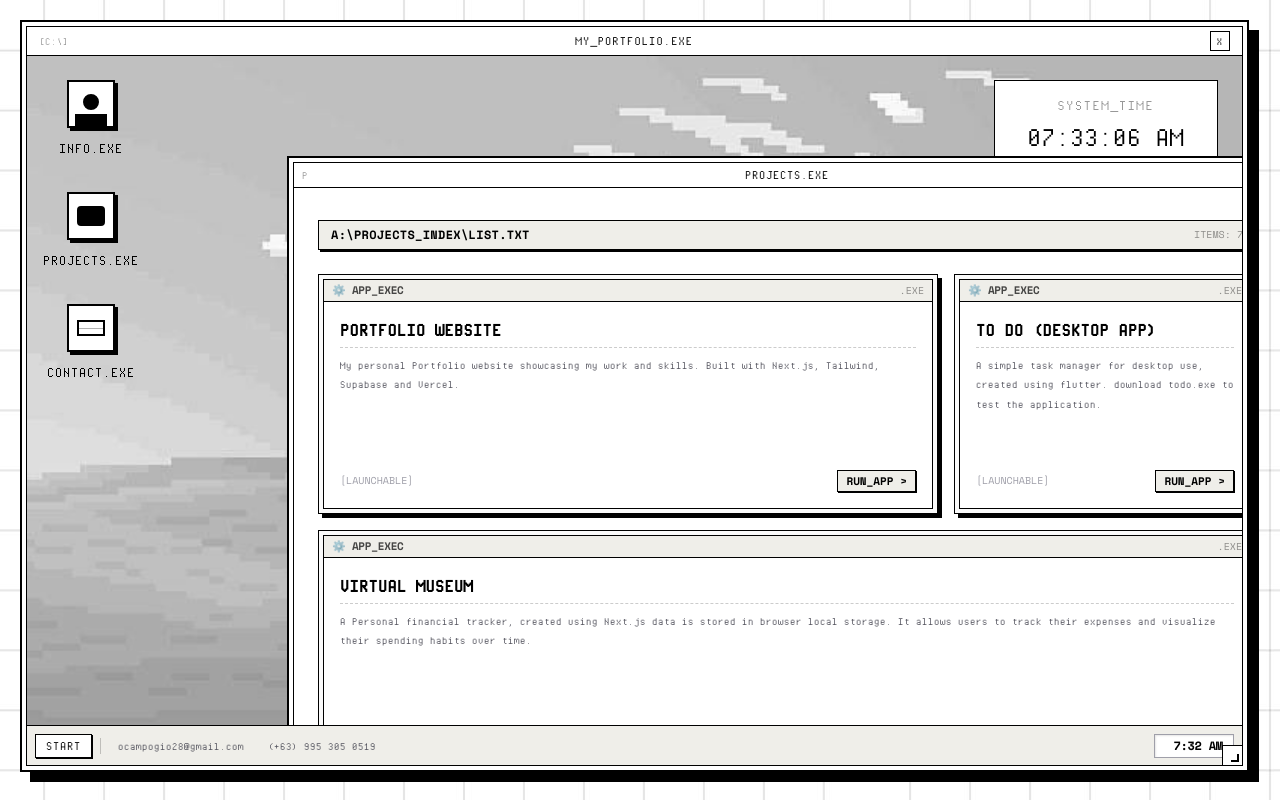
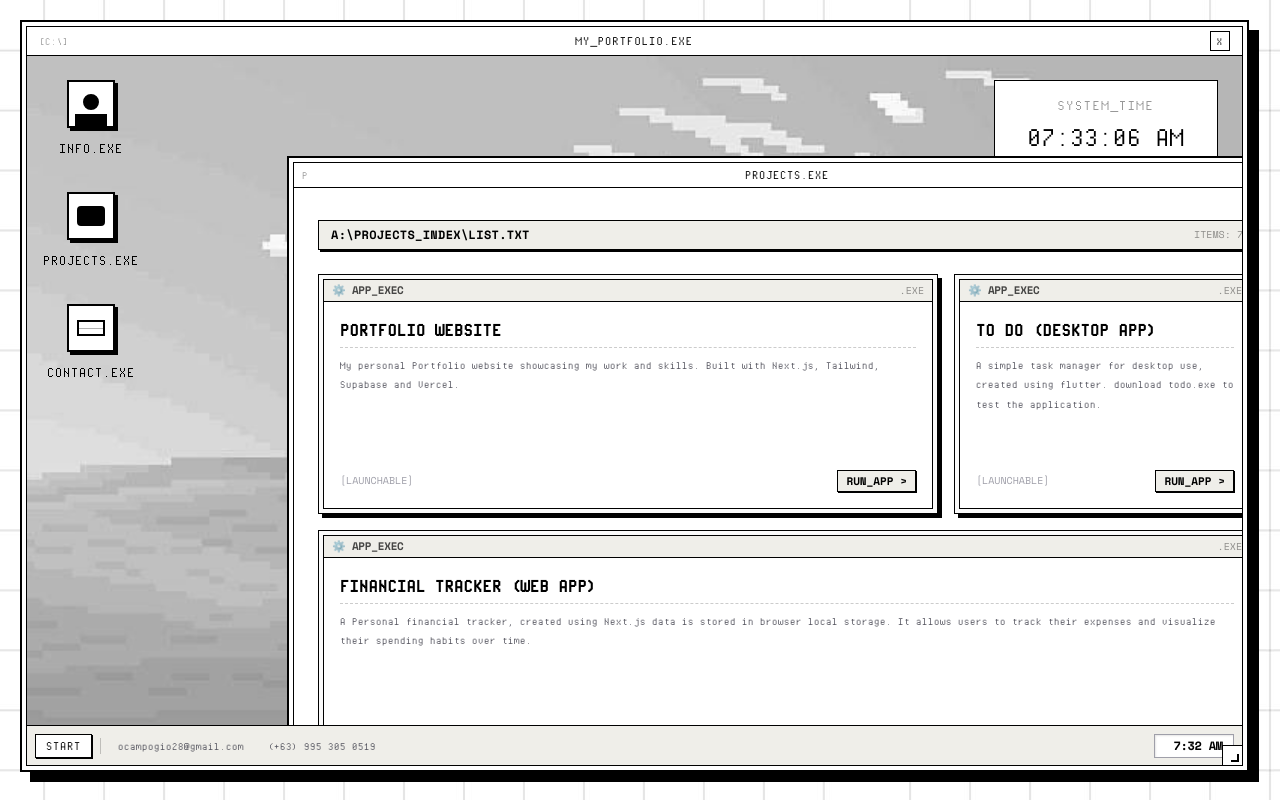
Before and after one commit to ocampogio28/gio-portfolio, a Next.js app: page / in a window 1280 px wide. Both pictures are taken after a click on the button "PROJECTS.EXE". Built offline with nearby package versions, Linux system fonts and the light colour scheme; no server answers.

Commit message:
fixed financial tracker header in cards

```diff
--- a/components/Card.tsx
+++ b/components/Card.tsx
@@ -17,7 +17,7 @@ export default function Card() {
       link: "https://github.com/ocampogio28/ToDo/releases/tag/DesktopApp",
     },
     {
-      title: "Virtual Museum",
+      title: "Financial Tracker (Web App)",
       description:
         "A Personal financial tracker, created using Next.js data is stored in browser local storage. It allows users to track their expenses and visualize their spending habits over time.",
       link: "https://finance-tracker-henna-omega.vercel.app/",
```
